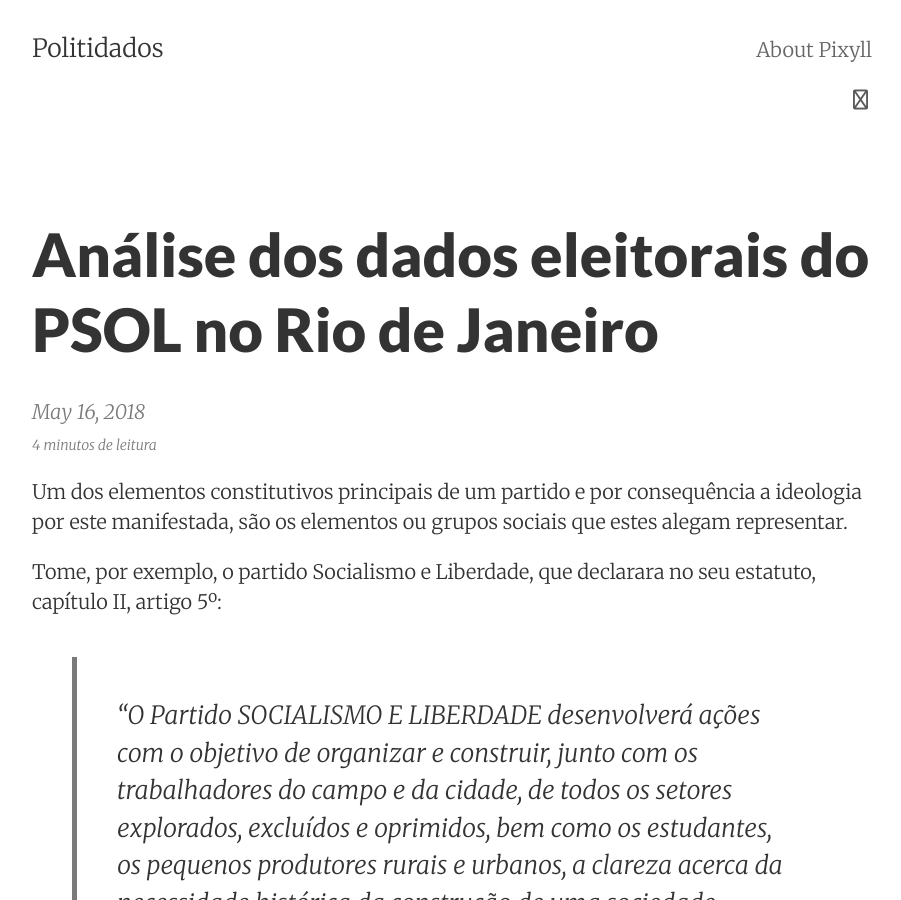
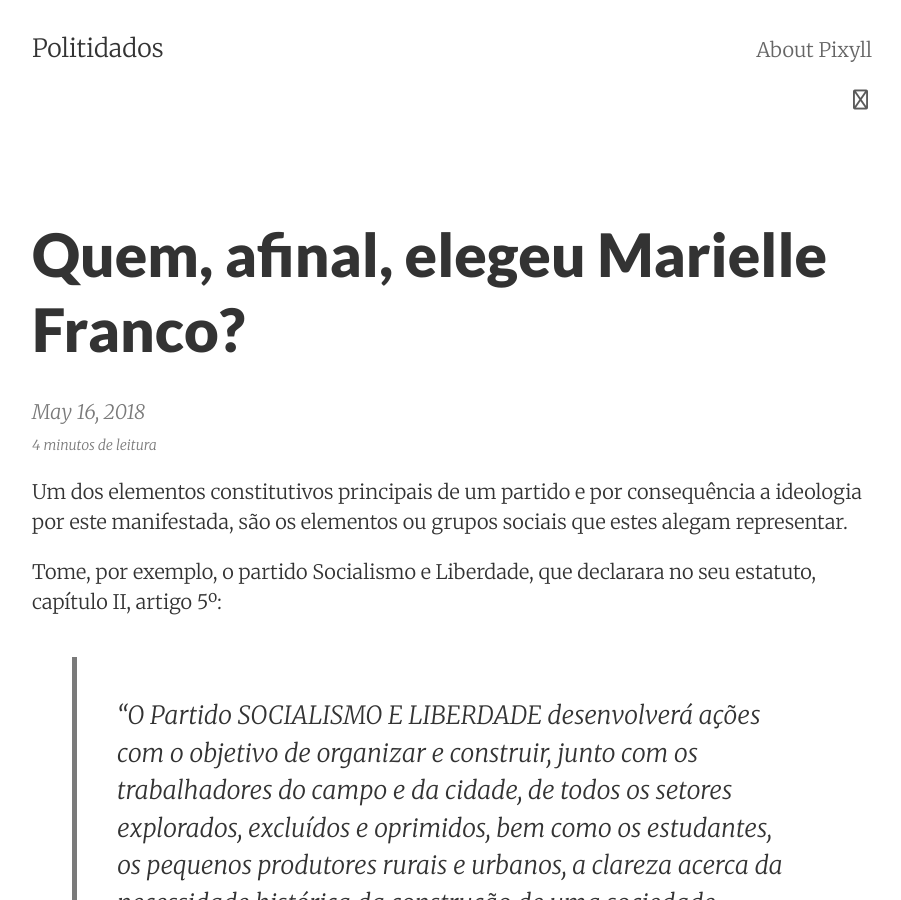
Before and after one commit to politidados/politidados.github.io, a Jekyll site: the page built from _posts/2018-05-16-analise-psol.md, in a window 1280 px wide and 900 px high. Shown: the whole window, without its empty margins (188-1089 px from the left). Built offline with Jekyll 4.4.1, drawn with Linux system fonts in a browser that asks for light colours; nearby versions of some CDN libraries.

Commit message:
Update 2018-05-16-analise-psol.md

```diff
--- a/_posts/2018-05-16-analise-psol.md
+++ b/_posts/2018-05-16-analise-psol.md
@@ -1,6 +1,6 @@
 ---
 layout:     post
-title:      Análise dos dados eleitorais do PSOL no Rio de Janeiro
+title:      Quem, afinal, elegeu Marielle Franco?
 date:       2018-05-16
 summary:    Será que os pobres e negros da favela elegeram Marielle ou qualquer outro membro do PSOL, como representantes dos seus interesses no legislativo?
 categories: psol rj
```
